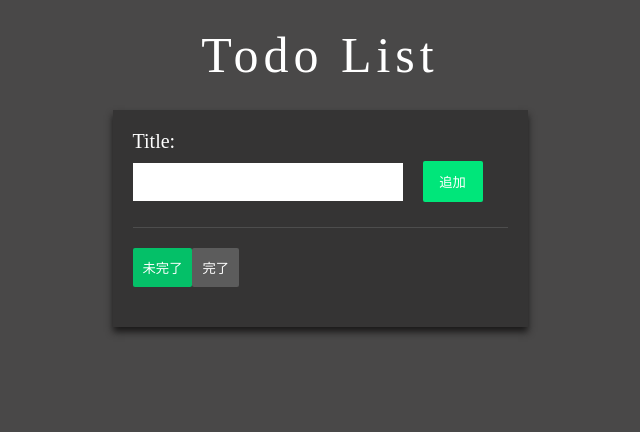
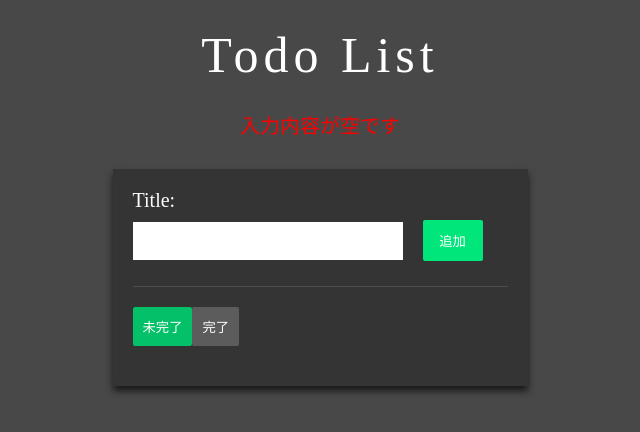
Before and after one commit to gakkunn/to-do-list-app, a React (Vite) app: page / in a window 1280 px wide. Both pictures are taken after a click on the button "追加". Shown: the top 432 px of the page, without its empty margins (320-960 px from the left). Built offline with nearby package versions, Linux system fonts and the light colour scheme.

Commit message:
[add] 入力に対してのエラーハンドリングの追加
入力欄が空の時、長すぎる時、todoアイテムが多すぎる時、エラーを表示するようにした

```diff
--- a/src/App.css
+++ b/src/App.css
@@ -9,6 +9,12 @@
   letter-spacing: 5px;
   margin-top: 30px;
   text-align: center;
+}
+.error-message {
+  text-align: center;
+  margin-top: 30px;
+  color: red;
+  font-style: 22px;
 }
 .todo-wrapper {
   max-width: 1080px;
--- a/src/App.tsx
+++ b/src/App.tsx
@@ -2,9 +2,12 @@ import React, { MouseEvent, useState } from 'react';
 import './App.css';
 
 function App() {
+  const MAX_TODOS = 100;
+
   const [inputValue, setInputValue] = useState('');
   const [todos, setTodos] = useState<Todo[]>([]);
   const [isCompletedScreen, setIsCompletedScreen] = useState<boolean>(false);
+  const [errorMessage, setErrorMessage] = useState<string>('');
 
   type Todo = {
     id: number;
@@ -20,13 +23,20 @@ function App() {
 
   //[追加機能] 追加ボタンを押した時に、オブジェクトを作成
   const handleSubmit = (e: React.MouseEvent<HTMLButtonElement>) => {
+    setErrorMessage('');
+
     if (!inputValue.trim()) {
-      alert('入力内容が空です');
+      setErrorMessage('入力内容が空です');
       return;
     }
 
     if (inputValue.length > 50) {
-      alert('タイトルは50文字以内で入力してください');
+      setErrorMessage('タイトルは50文字以内で入力してください');
+      return;
+    }
+
+    if (todos.length >= MAX_TODOS) {
+      setErrorMessage(`Todoは${MAX_TODOS}個までしか追加できません`);
       return;
     }
 
@@ -39,6 +49,7 @@ function App() {
 
     setTodos([newTodo, ...todos]);
     setInputValue('');
+    setErrorMessage('');
   };
 
   // [完了機能] 完了ボタンを押した時に、そのTodoのcheckedをtrueにする
@@ -63,6 +74,7 @@ function App() {
   return (
     <div className="App">
       <h1 className="todo-title">Todo List</h1>
+      {errorMessage && <p className="error-message">{errorMessage}</p>}
       <div className="todo-wrapper">
         <div className="todo-input">
           <div className="todo-input-item">
```
